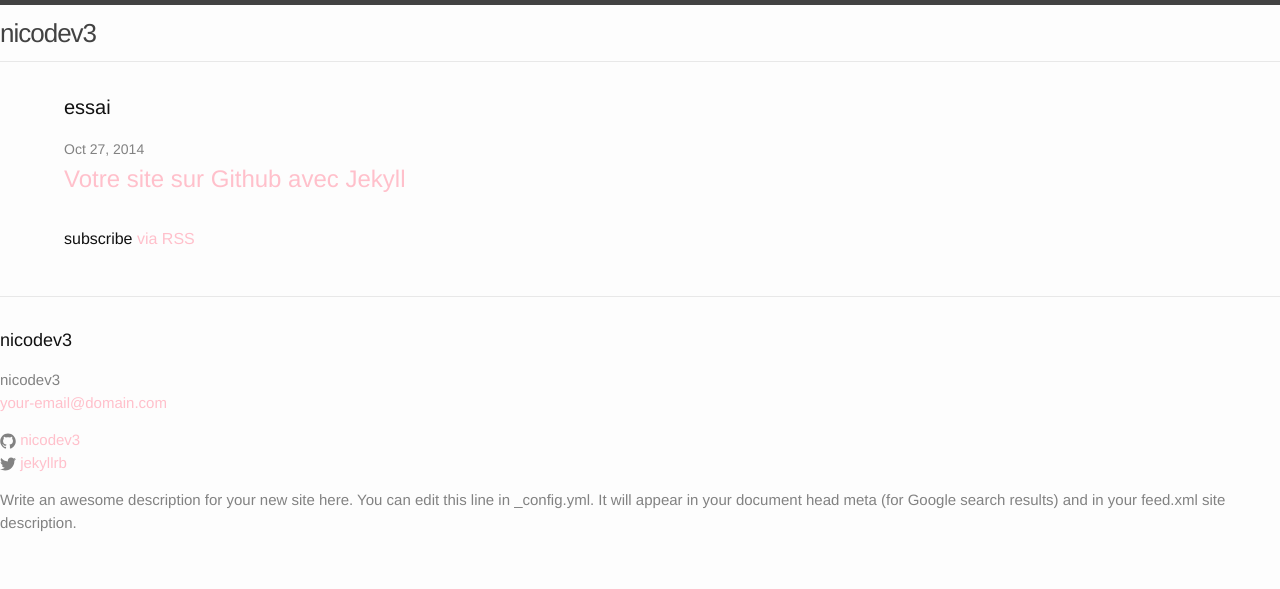
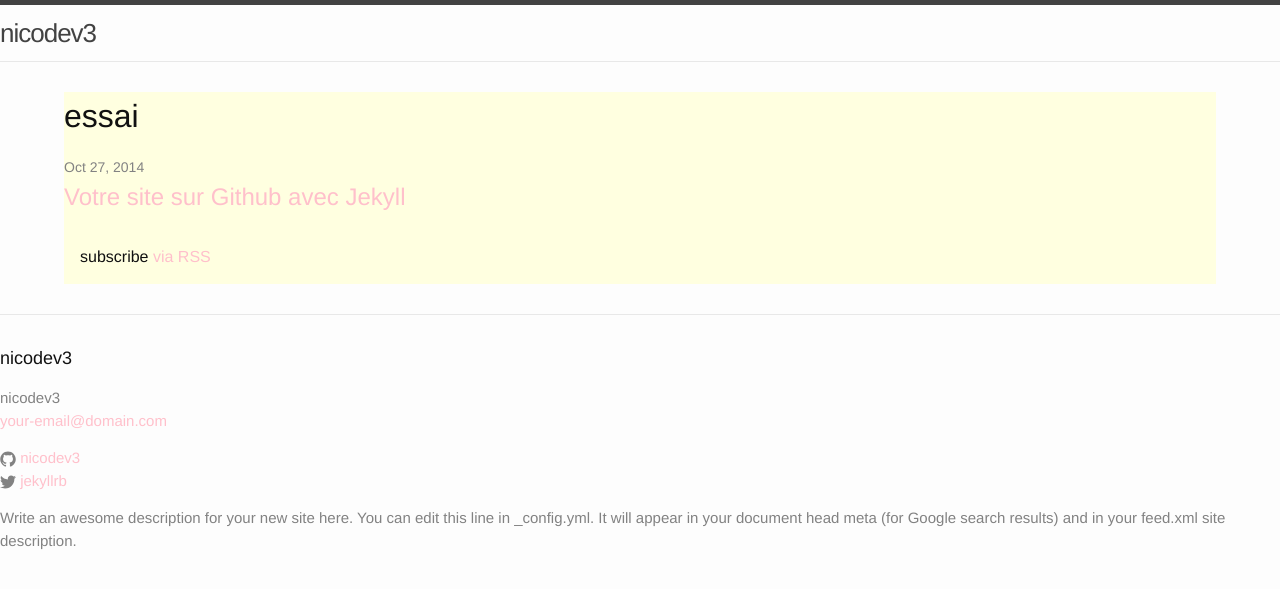
Before and after one commit to ndevaux/nicodev, a Jekyll site: the page built from index.html, in a window 1280 px wide. Shown: the top 589 px of the page. Built offline with Jekyll 4.4.1, drawn with Linux system fonts in a browser that asks for light colours.

Commit message:
changed css

```diff
--- a/css/main.css
+++ b/css/main.css
@@ -172,6 +172,7 @@ pre > code {
 
 /* line 1, ../partials/base/_layout.scss */
 .wrapper {
+  background: lightyellow;
   max-width: 90%;
   margin-left: auto;
   margin-right: auto;
@@ -183,10 +184,38 @@ pre > code {
   clear: both;
 }
 
+/* line 8, ../partials/base/_layout.scss */
+.content-left {
+  box-sizing: border-box;
+  width: 66.66667%;
+  float: left;
+  padding-left: 1.38889%;
+  padding-right: 1.38889%;
+}
+
+/* line 11, ../partials/base/_layout.scss */
+.content-right {
+  box-sizing: border-box;
+  width: 25%;
+  float: right;
+  padding-left: 1.38889%;
+  padding-right: 1.38889%;
+}
+
+/* line 14, ../partials/base/_layout.scss */
+.rss-subscribe {
+  clear: both;
+  box-sizing: border-box;
+  width: 100%;
+  float: left;
+  padding-left: 1.38889%;
+  padding-right: 1.38889%;
+}
+
 /**
  * Site header
  */
-/* line 8, ../partials/base/_layout.scss */
+/* line 21, ../partials/base/_layout.scss */
 .site-header {
   border-top: 5px solid #424242;
   border-bottom: 1px solid #e8e8e8;
@@ -194,19 +223,19 @@ pre > code {
   position: relative;
 }
 
-/* line 17, ../partials/base/_layout.scss */
+/* line 30, ../partials/base/_layout.scss */
 .site-title {
   font-size: 26px;
   line-height: 56px;
   letter-spacing: -1px;
   margin-bottom: 0;
 }
-/* line 23, ../partials/base/_layout.scss */
+/* line 36, ../partials/base/_layout.scss */
 .site-title, .site-title:visited {
   color: #424242;
 }
 
-/* line 32, ../partials/base/_layout.scss */
+/* line 45, ../partials/base/_layout.scss */
 .site-nav {
   position: absolute;
   top: 9px;
@@ -216,13 +245,13 @@ pre > code {
   border-radius: 5px;
   text-align: right;
 }
-/* line 41, ../partials/base/_layout.scss */
+/* line 54, ../partials/base/_layout.scss */
 .site-nav:hover .trigger {
   display: block;
   padding-bottom: 5px;
 }
 @media (min-width: 600px) {
-  /* line 32, ../partials/base/_layout.scss */
+  /* line 45, ../partials/base/_layout.scss */
   .site-nav {
     position: relative;
     top: 12px;
@@ -231,23 +260,23 @@ pre > code {
   }
 }
 
-/* line 53, ../partials/base/_layout.scss */
+/* line 66, ../partials/base/_layout.scss */
 .trigger {
   clear: both;
   display: none;
 }
 @media (min-width: 600px) {
-  /* line 53, ../partials/base/_layout.scss */
+  /* line 66, ../partials/base/_layout.scss */
   .trigger {
     display: block;
   }
-  /* line 57, ../partials/base/_layout.scss */
+  /* line 70, ../partials/base/_layout.scss */
   .trigger a {
     display: inline-block;
   }
 }
 
-/* line 64, ../partials/base/_layout.scss */
+/* line 77, ../partials/base/_layout.scss */
 .menu-icon {
   display: block;
   float: right;
@@ -257,35 +286,35 @@ pre > code {
   padding-top: 10px;
   text-align: center;
 }
-/* line 73, ../partials/base/_layout.scss */
+/* line 86, ../partials/base/_layout.scss */
 .menu-icon > svg {
   width: 18px;
   height: 15px;
 }
-/* line 77, ../partials/base/_layout.scss */
+/* line 90, ../partials/base/_layout.scss */
 .menu-icon > svg path {
   fill: #424242;
 }
 @media (min-width: 600px) {
-  /* line 64, ../partials/base/_layout.scss */
+  /* line 77, ../partials/base/_layout.scss */
   .menu-icon {
     display: none;
   }
 }
 
-/* line 86, ../partials/base/_layout.scss */
+/* line 99, ../partials/base/_layout.scss */
 .page-link {
   display: block;
   padding: 5px 10px;
 }
 @media (min-width: 600px) {
-  /* line 86, ../partials/base/_layout.scss */
+  /* line 99, ../partials/base/_layout.scss */
   .page-link {
     padding: 5px 5px;
     color: #111;
     line-height: 1.5;
   }
-  /* line 94, ../partials/base/_layout.scss */
+  /* line 107, ../partials/base/_layout.scss */
   .page-link:not(:first-child) {
     margin-left: 20px;
   }
@@ -294,68 +323,68 @@ pre > code {
 /**
  * Site footer
  */
-/* line 107, ../partials/base/_layout.scss */
+/* line 120, ../partials/base/_layout.scss */
 .site-footer {
   border-top: 1px solid #e8e8e8;
   padding: 30px 0;
 }
 
-/* line 112, ../partials/base/_layout.scss */
+/* line 125, ../partials/base/_layout.scss */
 .footer-heading {
   font-size: 18px;
   margin-bottom: 15px;
 }
 
-/* line 117, ../partials/base/_layout.scss */
+/* line 130, ../partials/base/_layout.scss */
 .contact-list,
 .social-media-list {
   list-style: none;
   margin-left: 0;
 }
 
-/* line 123, ../partials/base/_layout.scss */
+/* line 136, ../partials/base/_layout.scss */
 .footer-col-wrapper {
   font-size: 15px;
   color: #828282;
   margin-left: -15px;
 }
 
-/* line 130, ../partials/base/_layout.scss */
+/* line 143, ../partials/base/_layout.scss */
 .footer-col {
   float: left;
   margin-bottom: 15px;
   padding-left: 15px;
 }
 
-/* line 136, ../partials/base/_layout.scss */
+/* line 149, ../partials/base/_layout.scss */
 .footer-col-1 {
   width: calc(35% - (30px / 2));
 }
 
-/* line 141, ../partials/base/_layout.scss */
+/* line 154, ../partials/base/_layout.scss */
 .footer-col-2 {
   width: calc(20% - (30px / 2));
 }
 
-/* line 146, ../partials/base/_layout.scss */
+/* line 159, ../partials/base/_layout.scss */
 .footer-col-3 {
   width: calc(45% - (30px / 2));
 }
 
 @media (min-width: 800px) {
-  /* line 152, ../partials/base/_layout.scss */
+  /* line 165, ../partials/base/_layout.scss */
   .footer-col-1,
   .footer-col-2 {
     width: calc(50% - (30px / 2));
   }
 
-  /* line 158, ../partials/base/_layout.scss */
+  /* line 171, ../partials/base/_layout.scss */
   .footer-col-3 {
     width: calc(100% - (30px / 2));
   }
 }
 @media (min-width: 600px) {
-  /* line 165, ../partials/base/_layout.scss */
+  /* line 178, ../partials/base/_layout.scss */
   .footer-col {
     float: none;
     width: calc(100% - (30px / 2));
@@ -364,33 +393,39 @@ pre > code {
 /**
  * Page content
  */
-/* line 175, ../partials/base/_layout.scss */
+/* line 188, ../partials/base/_layout.scss */
 .page-content {
   padding: 30px 0;
 }
 
-/* line 179, ../partials/base/_layout.scss */
+/* line 192, ../partials/base/_layout.scss */
 .page-heading {
   font-size: 20px;
 }
+@media (min-width: 600px) {
+  /* line 192, ../partials/base/_layout.scss */
+  .page-heading {
+    font-size: 2em;
+  }
+}
 
-/* line 183, ../partials/base/_layout.scss */
+/* line 199, ../partials/base/_layout.scss */
 .post-list {
   margin-left: 0;
   list-style: none;
 }
-/* line 187, ../partials/base/_layout.scss */
+/* line 203, ../partials/base/_layout.scss */
 .post-list > li {
   margin-bottom: 30px;
 }
 
-/* line 192, ../partials/base/_layout.scss */
+/* line 208, ../partials/base/_layout.scss */
 .post-meta {
   font-size: 14px;
   color: #828282;
 }
 
-/* line 197, ../partials/base/_layout.scss */
+/* line 213, ../partials/base/_layout.scss */
 .post-link {
   display: block;
   font-size: 24px;
@@ -399,54 +434,54 @@ pre > code {
 /**
  * Posts
  */
-/* line 205, ../partials/base/_layout.scss */
+/* line 221, ../partials/base/_layout.scss */
 .post-header {
   margin-bottom: 30px;
 }
 
-/* line 209, ../partials/base/_layout.scss */
+/* line 225, ../partials/base/_layout.scss */
 .post-title {
   font-size: 42px;
   letter-spacing: -1px;
   line-height: 1;
 }
 @media (min-width: 800px) {
-  /* line 209, ../partials/base/_layout.scss */
+  /* line 225, ../partials/base/_layout.scss */
   .post-title {
     font-size: 36px;
   }
 }
 
-/* line 219, ../partials/base/_layout.scss */
+/* line 235, ../partials/base/_layout.scss */
 .post-content {
   margin-bottom: 30px;
 }
-/* line 222, ../partials/base/_layout.scss */
+/* line 238, ../partials/base/_layout.scss */
 .post-content h2 {
   font-size: 32px;
 }
 @media (min-width: 800px) {
-  /* line 222, ../partials/base/_layout.scss */
+  /* line 238, ../partials/base/_layout.scss */
   .post-content h2 {
     font-size: 28px;
   }
 }
-/* line 230, ../partials/base/_layout.scss */
+/* line 246, ../partials/base/_layout.scss */
 .post-content h3 {
   font-size: 26px;
 }
 @media (min-width: 800px) {
-  /* line 230, ../partials/base/_layout.scss */
+  /* line 246, ../partials/base/_layout.scss */
   .post-content h3 {
     font-size: 22px;
   }
 }
-/* line 238, ../partials/base/_layout.scss */
+/* line 254, ../partials/base/_layout.scss */
 .post-content h4 {
   font-size: 20px;
 }
 @media (min-width: 800px) {
-  /* line 238, ../partials/base/_layout.scss */
+  /* line 254, ../partials/base/_layout.scss */
   .post-content h4 {
     font-size: 18px;
   }
```
Also changed, not shown: _sass/partials/base/_layout.scss (+17 -1 lines), 1 other file.
